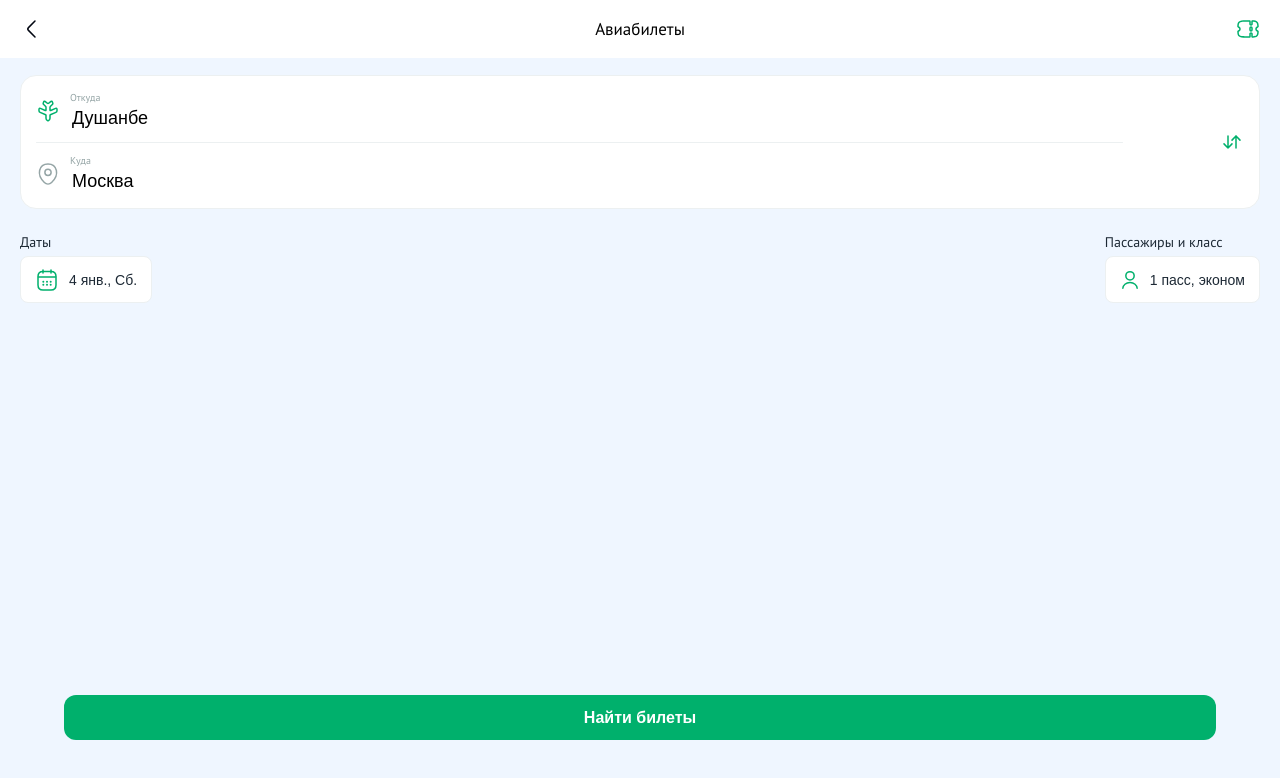
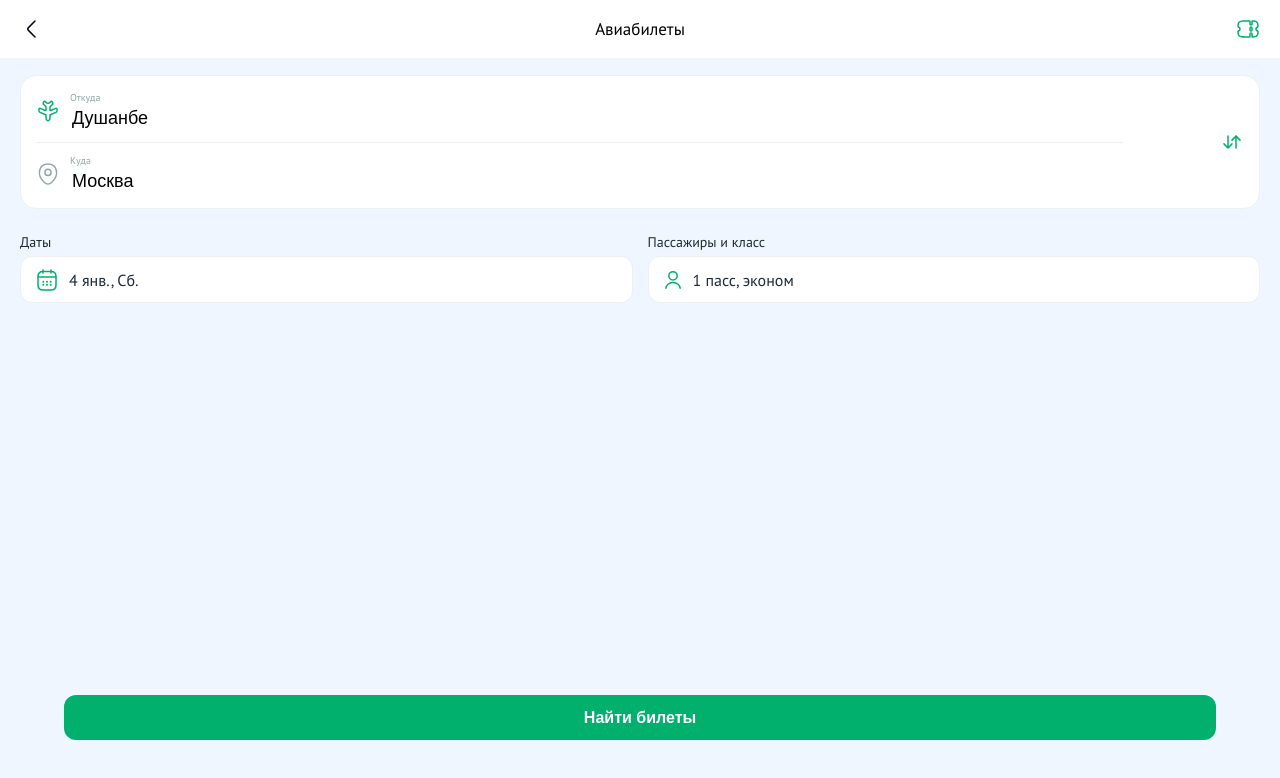
Before and after one commit to bakhodur-nazriev/Favri-advanture-service, an Angular app: page / in a window 1280 px wide. Shown: the top 778 px of the page. Built offline with nearby package versions, Linux system fonts and the light colour scheme.

Commit message:
Major improvements

```diff
--- a/src/app/app.component.html
+++ b/src/app/app.component.html
@@ -82,7 +82,7 @@
   <div class="date-passengers__block">
     <div class="left-block">
       <h4>Даты</h4>
-      <button (click)="datepickerModalComponent.openModal()">
+      <div class="button-dates" (click)="datepickerModalComponent.openModal()">
         <svg width="24" height="24" viewBox="0 0 24 24" fill="none">
           <path d="M8 2V5" stroke="#00B06C" stroke-width="1.5" stroke-miterlimit="10" stroke-linecap="round"
                 stroke-linejoin="round"/>
@@ -110,13 +110,13 @@
         </svg>
 
         <span>{{ selectedDateText }}</span>
-      </button>
+      </div>
     </div>
 
 
     <div class="right-block">
       <h4>Пассажиры и класс</h4>
-      <button (click)="openModalPassengers()">
+      <div class="button-passenger" (click)="openModalPassengers()">
         <svg width="20" height="20" viewBox="0 0 20 20" fill="none">
           <path
             d="M10 10C12.3012 10 14.1667 8.13452 14.1667 5.83334C14.1667 3.53215 12.3012 1.66667 10 1.66667C7.69885 1.66667 5.83337 3.53215 5.83337 5.83334C5.83337 8.13452 7.69885 10 10 10Z"
@@ -129,7 +129,7 @@
             {{ tempPassengers.adults + tempPassengers.children + tempPassengers.infantsWithSeat }}
           пасс, {{ travelClassText }}
           </span>
-      </button>
+      </div>
     </div>
   </div>
 
--- a/src/app/app.component.scss
+++ b/src/app/app.component.scss
@@ -75,10 +75,12 @@
 .date-passengers__block {
   display: flex;
   justify-content: space-between;
-  margin-bottom: 20px;
+  gap: 15px;
 
   .left-block,
   .right-block {
+    width: 50%;
+
     h4 {
       margin: 0 0 5px;
       font-weight: 400;
@@ -86,24 +88,24 @@
       color: var(--seconday-text-color);
     }
 
-    button {
+    .button-passenger,
+    .button-dates {
       display: flex;
       align-items: center;
-      justify-content: center;
       gap: 10px;
       background-color: #fff;
       color: var(--seconday-text-color);
-      border-radius: 8px;
-      font-size: 0.9rem;
+      border-radius: 12px;
       border: 0.7px solid #ecf0f1;
       padding: 10px 14px;
       cursor: pointer;
       width: 100%;
-      height: 47px;
+      min-height: 47px;
+      max-height: 54px;
 
       span {
         display: flex;
-        font-size: 14px;
+        font-size: 16px;
         font-weight: 500;
         max-width: 85px;
       }
@@ -111,6 +113,10 @@
       .passenger-class {
         max-width: 100px;
       }
+    }
+
+    .button-passenger {
+      white-space: nowrap;
     }
   }
 }
--- a/src/app/detail-passenger-modal/detail-passenger-modal.component.ts
+++ b/src/app/detail-passenger-modal/detail-passenger-modal.component.ts
@@ -9,6 +9,7 @@ import {HttpClient, HttpParams} from "@angular/common/http";
 import {Observable} from "rxjs";
 import {ProfileService} from "../services/profile.service";
 import {ActivatedRoute} from "@angular/router";
+import {ModalStateService} from "../services/modal-state.service";
 
 @Component({
   selector: 'app-detail-passenger-modal',
@@ -52,7 +53,6 @@ export class DetailPassengerModalComponent implements OnInit {
   public isValidationTriggered: boolean = false;
   public isValidationExpirationTriggered: boolean = false;
   public isVisible: boolean = false;
-  public isAnimating: boolean = false;
   public openDropdownPassport: boolean = false;
   public selectedGender: string = '';
   public selectedCountry: string = '';
@@ -84,7 +84,8 @@ export class DetailPassengerModalComponent implements OnInit {
   constructor(
     public passengerDataService: PassengerDataService,
     private profileService: ProfileService,
-    private route: ActivatedRoute
+    private route: ActivatedRoute,
+    private modalStateService: ModalStateService
   ) {
   }
 
@@ -148,6 +149,7 @@ export class DetailPassengerModalComponent implements OnInit {
 
   closeModal() {
     this.isVisible = false;
+    this.modalStateService.setModalState(true);
   }
 
   openModal() {
--- a/src/app/order-ticket-modal/order-ticket-modal.component.html
+++ b/src/app/order-ticket-modal/order-ticket-modal.component.html
@@ -139,7 +139,7 @@
       </div>
     </div>
 
-    <div class="byu-ticket__button">
+    <div class="byu-ticket__button" *ngIf="isDetailModalOpen">
       <button class="btn-primary" (click)="createOrderRequest()">
         Купить билет {{ flight.value.total_price.TJS }} TJS
       </button>
--- a/src/app/order-ticket-modal/order-ticket-modal.component.ts
+++ b/src/app/order-ticket-modal/order-ticket-modal.component.ts
@@ -7,6 +7,7 @@ import {finalize, Observable, tap} from "rxjs";
 import {HttpClient} from "@angular/common/http";
 import {FormsModule} from "@angular/forms";
 import {ModalOrderSucceedComponent} from "../modal-order-succeed/modal-order-succeed.component";
+import {ModalStateService} from "../services/modal-state.service";
 
 @Component({
   selector: 'app-order-ticket-modal',
@@ -55,7 +56,6 @@ export class OrderTicketModalComponent implements OnInit {
     gender: ''
   };
 
-
   private apiUrl = 'https://integration.cbt.tj/api/flytj/book';
   //private apiUrl = 'http://192.168.40.238:9800/api/flytj/book';
   // private apiUrl = 'http://localhost:5273/api/flytj/book';
@@ -65,7 +65,8 @@ export class OrderTicketModalComponent implements OnInit {
   constructor(
     public passengerDataService: PassengerDataService,
     private http: HttpClient,
-    private route: ActivatedRoute
+    private route: ActivatedRoute,
+    private modalStateService: ModalStateService
   ) {
   }
 
@@ -76,6 +77,7 @@ export class OrderTicketModalComponent implements OnInit {
   public phone: string = '';
   public walletPhone: string = "123456789";
   public validationPopup: boolean = false;
+  isDetailModalOpen = true;
 
   openModal() {
     this.isVisible = true;
@@ -89,31 +91,12 @@ export class OrderTicketModalComponent implements OnInit {
     this.isVisible = false;
   }
 
-  convertDuration(duration: number): string {
-    const hours = Math.floor(duration / 3600)
-    const minutes = Math.floor(duration % 3600) / 60;
-
-    let result = 'В пути ';
-
-    if (hours > 0) {
-      result += `${hours} ч `;
-    }
-
-    if (minutes > 0) {
-      result += `${minutes} мин`
-    }
-
-    return result.trim();
-  }
-
-  extractHours(time: string): string {
-    return time.split(' ')[1]
-  }
-
   selectPassenger(passenger: any, index: number) {
     this.passengerDataService.selectedPassengerIndex = index;
     this.passengerDataService.sendEvent(passenger);
     this.detailPassengerSelected.emit(passenger);
+
+    this.modalStateService.setModalState(false);
   }
 
   ngOnInit() {
@@ -156,6 +139,10 @@ export class OrderTicketModalComponent implements OnInit {
         });
       }
     })
+
+    this.modalStateService.isModalDetailOpen$.subscribe(state => {
+      this.isDetailModalOpen = state;
+    });
   }
 
   createOrderRequest() {
--- a/src/app/preorder-modal/preorder-modal.component.scss
+++ b/src/app/preorder-modal/preorder-modal.component.scss
@@ -210,7 +210,6 @@
     background-color: #fff;
     padding: 16px 14px;
     border-radius: 12px;
-    box-shadow: 0 0 10px rgba(0, 0, 0, 0.1);
   }
 }
 
--- /dev/null
+++ b/src/app/services/modal-state.service.ts
@@ -0,0 +1,14 @@
+import {Injectable} from '@angular/core';
+import {BehaviorSubject} from "rxjs";
+
+@Injectable({
+  providedIn: 'root'
+})
+export class ModalStateService {
+  private isModalDetailOpen = new BehaviorSubject<boolean>(true);
+  isModalDetailOpen$ = this.isModalDetailOpen.asObservable();
+
+  setModalState(isOpen: boolean): void {
+    this.isModalDetailOpen.next(isOpen);
+  }
+}
--- a/src/app/tickets-modal/tickets-modal.component.ts
+++ b/src/app/tickets-modal/tickets-modal.component.ts
@@ -212,6 +212,7 @@ export class TicketsModalComponent implements OnChanges {
 
       const isTransferMatch =
         this.selectedTransfer === '' ||
+        (this.selectedTransfer === 'Прямой рейс' && transferCount === 0) ||
         (this.selectedTransfer === '1 пересадка' && transferCount === 1) ||
         (this.selectedTransfer === '2 пересадки' && transferCount === 2) ||
         (this.selectedTransfer === '3 пересадки' && transferCount === 3);
```
Also changed, not shown: src/app/app.component.ts (+8 -6 lines).
